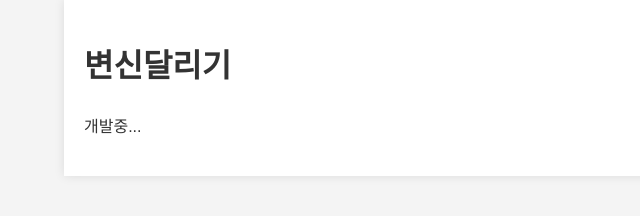
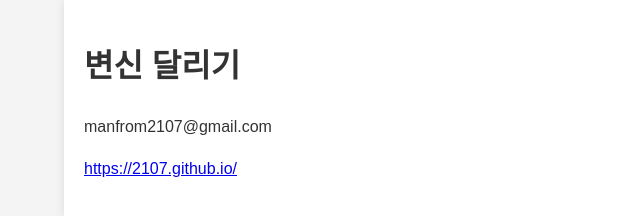
Before and after one commit to 2107/2107.github.io, a plain HTML site: page index.html in a window 1280 px wide. Shown: the whole page, without its empty margins (0-640 px from the left). Drawn offline with Linux system fonts and the light colour scheme.

Commit message:
Update index.html

```diff
--- a/index.html
+++ b/index.html
@@ -41,8 +41,9 @@
 </head>
 <body>
     <div class="container">
-        <h1>변신달리기</h1>
-        <p>개발중...</p>
+        <h1>변신 달리기</h1>
+        <p>manfrom2107@gmail.com</p>
+        <p><a href="https://2107.github.io/">https://2107.github.io/</a></p>
     </div>
 </body>
 </html>
```
